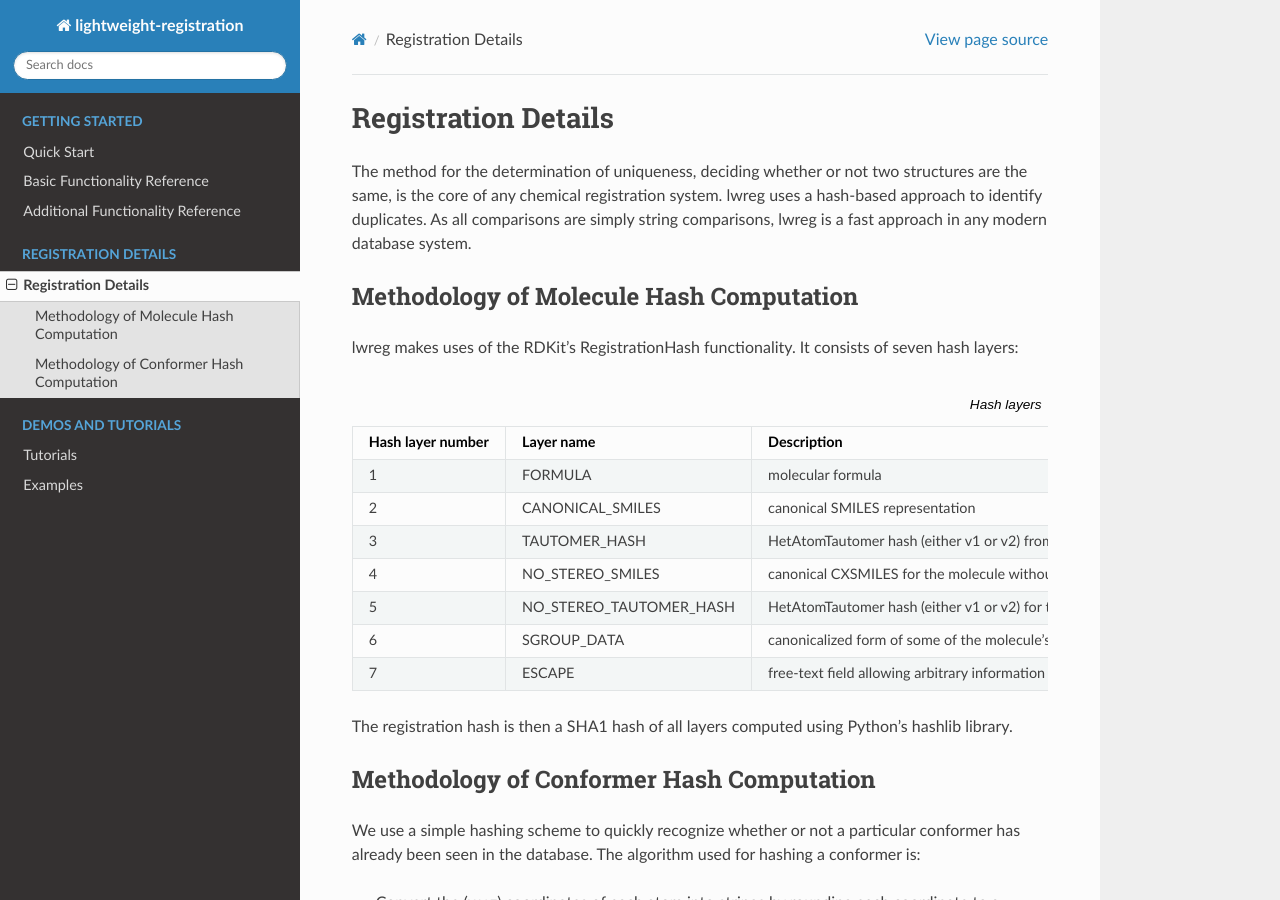
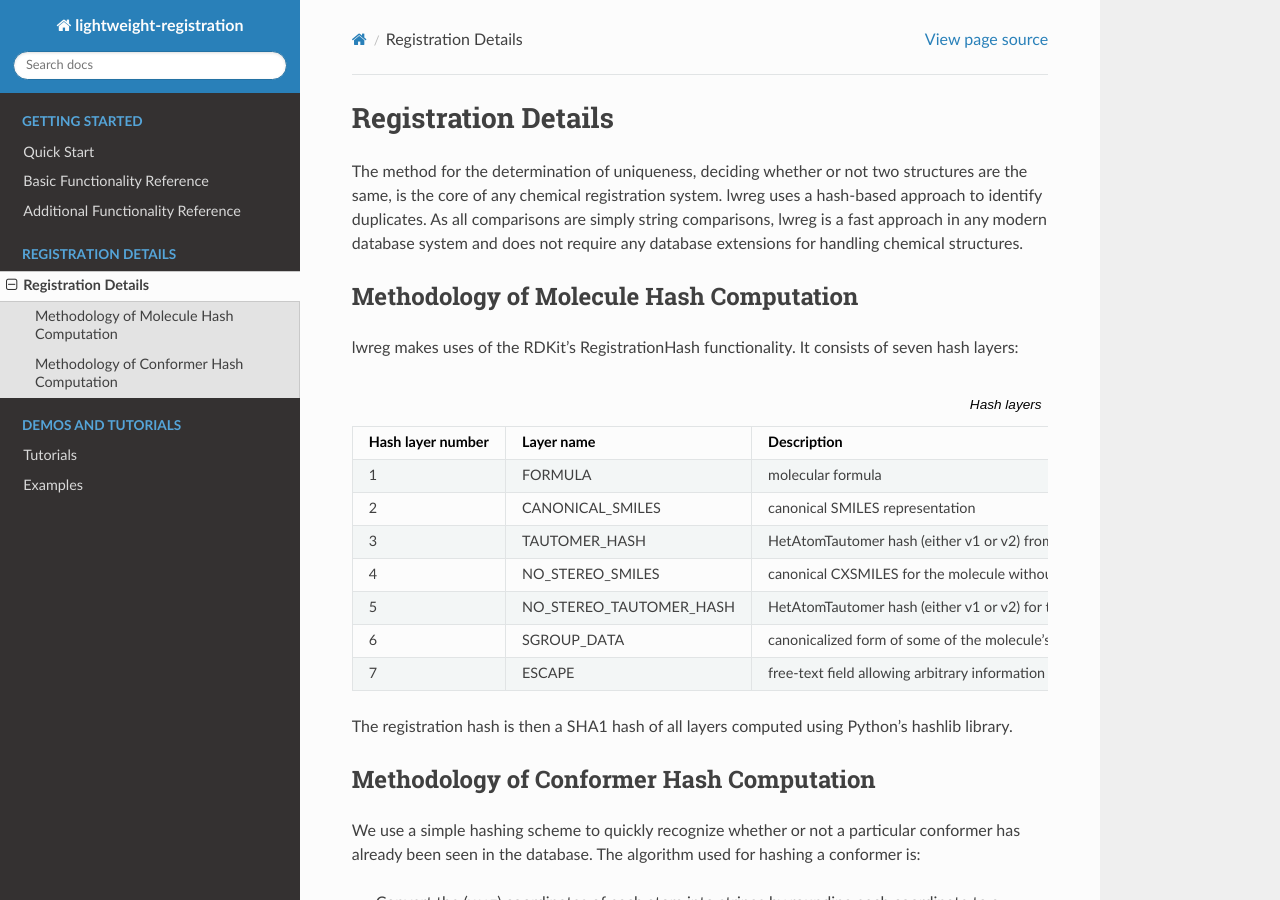
Before and after one commit to rinikerlab/lightweight-registration, a Sphinx documentation site: the page built from docs/source/registrationdetails.rst, in a window 1280 px wide and 900 px high. Built offline with Sphinx 7.4.7 and the Read the Docs theme 3.1.0, drawn with Linux system fonts in a browser that asks for light colours.

Commit message:
Update docs/source/registrationdetails.rst
Co-authored-by: Greg Landrum <greg.landrum@gmail.com>

```diff
--- a/docs/source/registrationdetails.rst
+++ b/docs/source/registrationdetails.rst
@@ -2,7 +2,7 @@ Registration Details
 =====================
 
 The method for the determination of uniqueness, deciding whether or not two structures are the same, is the core of any chemical registration system. lwreg uses a hash-based approach to identify duplicates.
-As all comparisons are simply string comparisons, lwreg is a fast approach in any modern database system.
+As all comparisons are simply string comparisons, lwreg is a fast approach in any modern database system and does not require any database extensions for handling chemical structures.
 
 Methodology of Molecule Hash Computation
 ----------------------------------------
```
